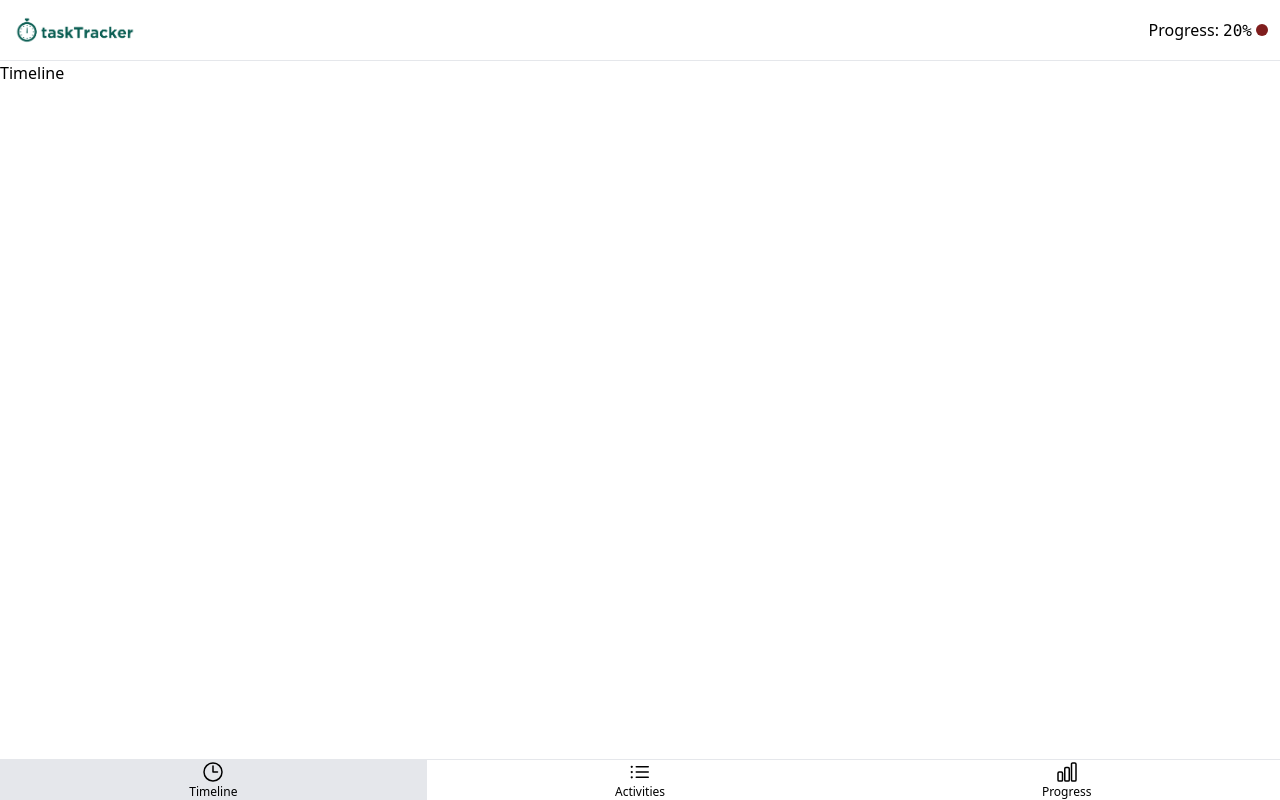
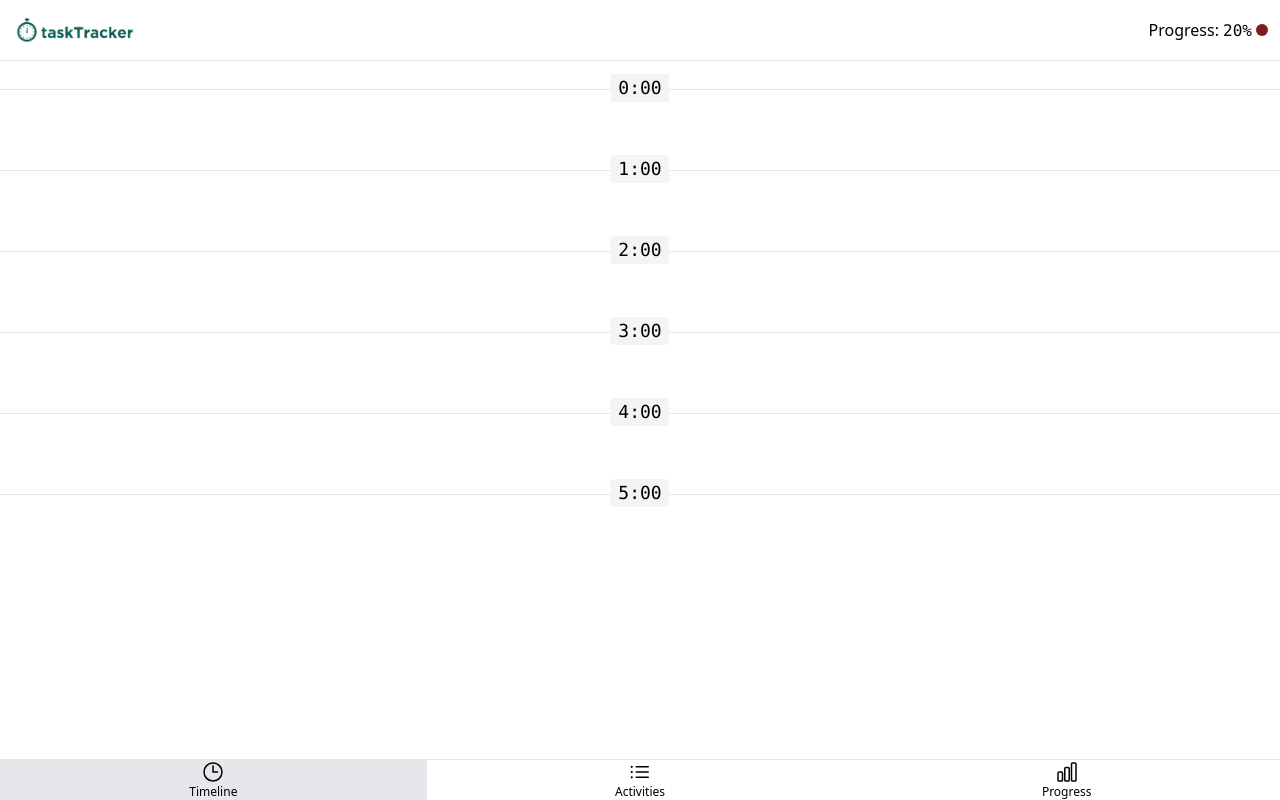
Before and after one commit to puffluv/TaskTracker, a Vue app: page /#timeline in a window 1280 px wide. Built offline with nearby package versions, Linux system fonts and the light colour scheme.

Commit message:
Add timeline layout

```diff
--- a/src/pages/TheTimeline.vue
+++ b/src/pages/TheTimeline.vue
@@ -1,3 +1,17 @@
 <template>
-  <h1>Timeline</h1>
+  <div class="mt-7">
+    <ul>
+      <li
+        v-for="i in [0, 1, 2, 3, 4, 5]"
+        :key="i"
+        class="relative flex flex-col gap-2 border-t border-gray-200 py-10 px-4"
+      >
+        <a
+          href="#"
+          class="absolute -top-4 left-1/2 -translate-x-1/2 rounded bg-gray-100 px-2 font-mono text-lg text-gray"
+          >{{ i }}:00</a
+        >
+      </li>
+    </ul>
+  </div>
 </template>
```
